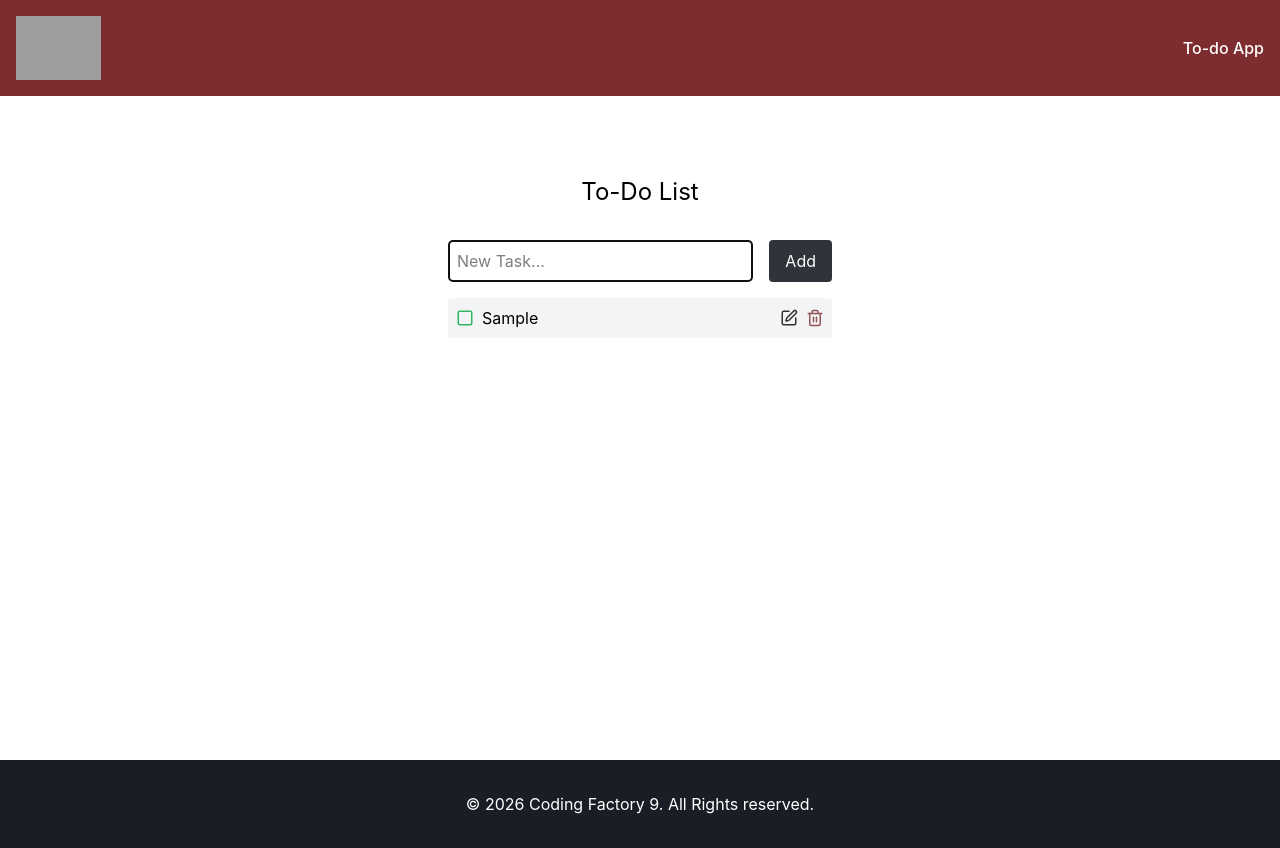
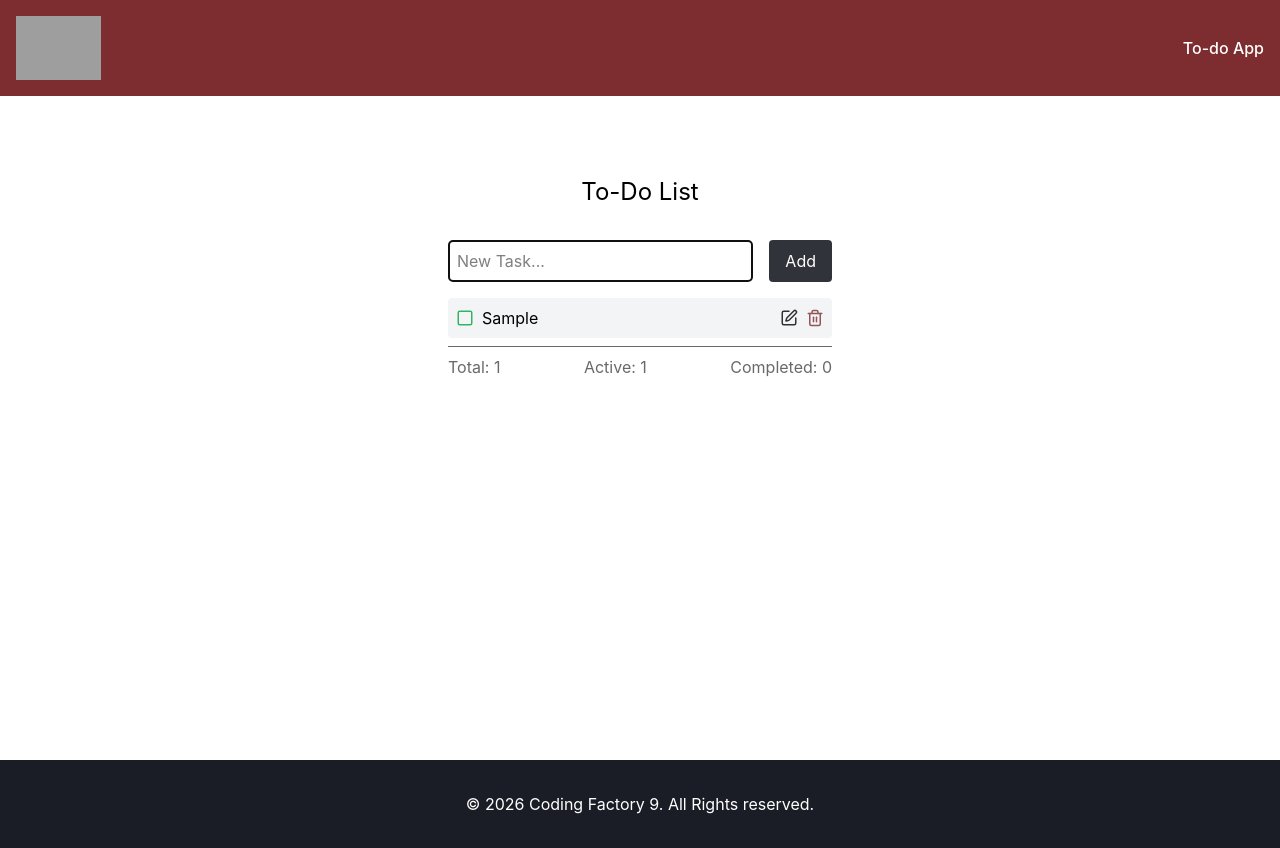
Before and after one commit to nikosp25/cf9-react-todo-app, a React (Vite) app: page / in a window 1280 px wide. Both pictures are taken after typing "Sample" into the empty fields and a click on the button "Add". Built offline with nearby package versions, Linux system fonts and the light colour scheme; grey boxes are pictures that could not be loaded.

Commit message:
feat(todo): add  TodoStats component

```diff
--- a/src/features/todo/TodoApp.tsx
+++ b/src/features/todo/TodoApp.tsx
@@ -2,6 +2,7 @@ import TodoForm from "./TodoForm.tsx";
 import {useRef} from "react";
 import {useTodos} from "./hooks/useTodos.ts";
 import TodoList from "./TodoList.tsx";
+import TodoStats from "./TodoStats.tsx";
 
 
 const TodoApp = () => {
@@ -28,6 +29,8 @@ const TodoApp = () => {
                     onEdit={editTodo}
                     onDelete={deleteTodo}
                 />
+
+                <TodoStats todos={todos}/>
             </div>
 
         </>
--- /dev/null
+++ b/src/features/todo/TodoStats.tsx
@@ -0,0 +1,21 @@
+import type {TodoStatsProps} from "./types.ts";
+
+const TodoStats = ({todos}: TodoStatsProps) => {
+
+    const total = todos.length;
+    const completed = todos.filter(t => t.completed).length;
+    const active = total - completed;
+
+    return (
+        <>
+            {total > 0 && (
+                <div className="flex justify-between border-t pt-2 mt-2 text-cf-gray">
+                    <span>Total: {total}</span>
+                    <span>Active: {active}</span>
+                    <span>Completed: {completed}</span>
+                </div>
+            )}
+        </>
+    )
+}
+export default TodoStats;
--- a/src/features/todo/types.ts
+++ b/src/features/todo/types.ts
@@ -15,3 +15,7 @@ export type TodoListProps = {
     onEdit: (id: number, newText: string ) => void;
     onDelete: (id: number) => void;
 }
+
+export type TodoStatsProps = {
+    todos: Todo[];
+}
```
